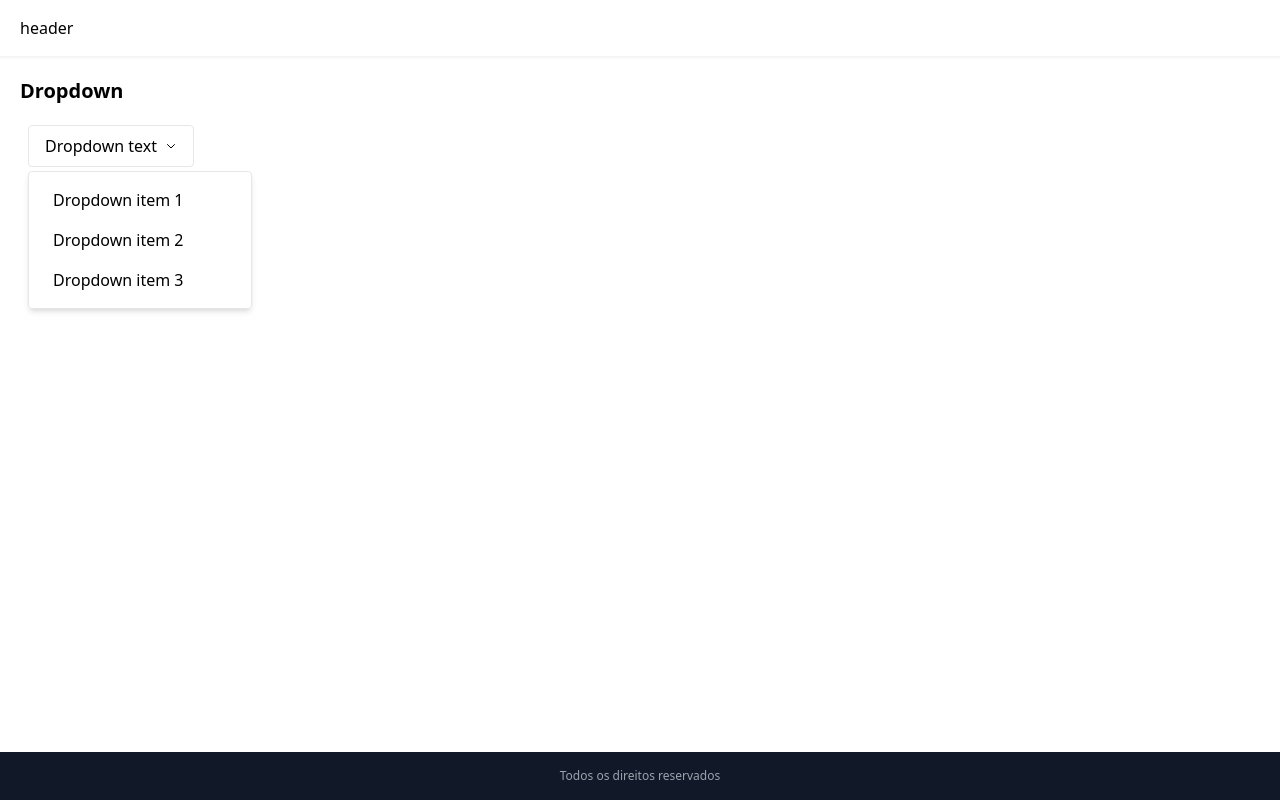
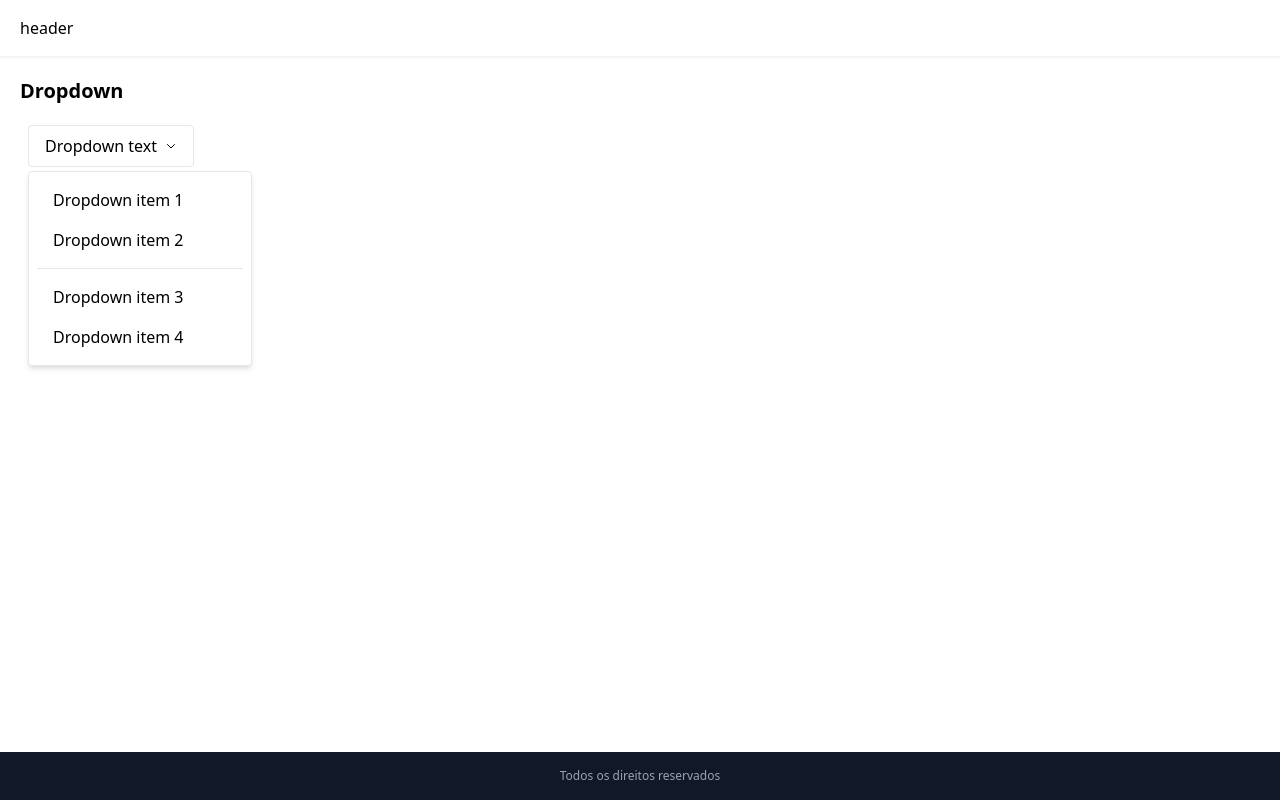
Before and after one commit to ernandesrs/pproj_vuejs3_estudos, a Vue app: page / in a window 1280 px wide. Both pictures are taken after a click on the button "Dropdown text". Built offline with nearby package versions, Linux system fonts and the light colour scheme.

Commit message:
dropdown show/hide

```diff
--- a/src/components/Ui/Dropdown/DropdownUi.vue
+++ b/src/components/Ui/Dropdown/DropdownUi.vue
@@ -1,8 +1,9 @@
 <template>
     <div class="relative">
-        <button type="button" class="border border-gray-200 px-4 py-2 rounded">
+        <button @click.stop.prevent="toggle" type="button"
+            class="border border-gray-200 px-4 py-2 rounded">
             <div class="flex items-center">
-                <span>
+                <span class="text-base font-medium">
                     Dropdown text
                 </span>
                 <span class="ml-2">
@@ -15,15 +16,22 @@
             </div>
         </button>
 
-        <div class="w-56 mt-1 border border-gray-200 p-2 shadow-md rounded">
+        <div v-show="isOpen"
+            class="w-56 mt-1 border border-gray-200 p-2 shadow-md rounded">
             <div class="hover:bg-gray-200 cursor-pointer duration-200 block py-2 px-4">
                 Dropdown item 1
             </div>
             <div class="hover:bg-gray-200 cursor-pointer duration-200 block py-2 px-4">
                 Dropdown item 2
             </div>
+
+            <div class="border-b border-gray-200 my-2"></div>
+
             <div class="hover:bg-gray-200 cursor-pointer duration-200 block py-2 px-4">
                 Dropdown item 3
+            </div>
+            <div class="hover:bg-gray-00 cursor-pointer duration-200 block py-2 px-4">
+                Dropdown item 4
             </div>
         </div>
     </div>
@@ -33,6 +41,18 @@
 
 export default {
     name: 'DropdownUi',
+
+    data() {
+        return {
+            isOpen: false,
+        };
+    },
+
+    methods: {
+        toggle() {
+            this.isOpen = !this.isOpen;
+        },
+    },
 };
 
 </script>
```
